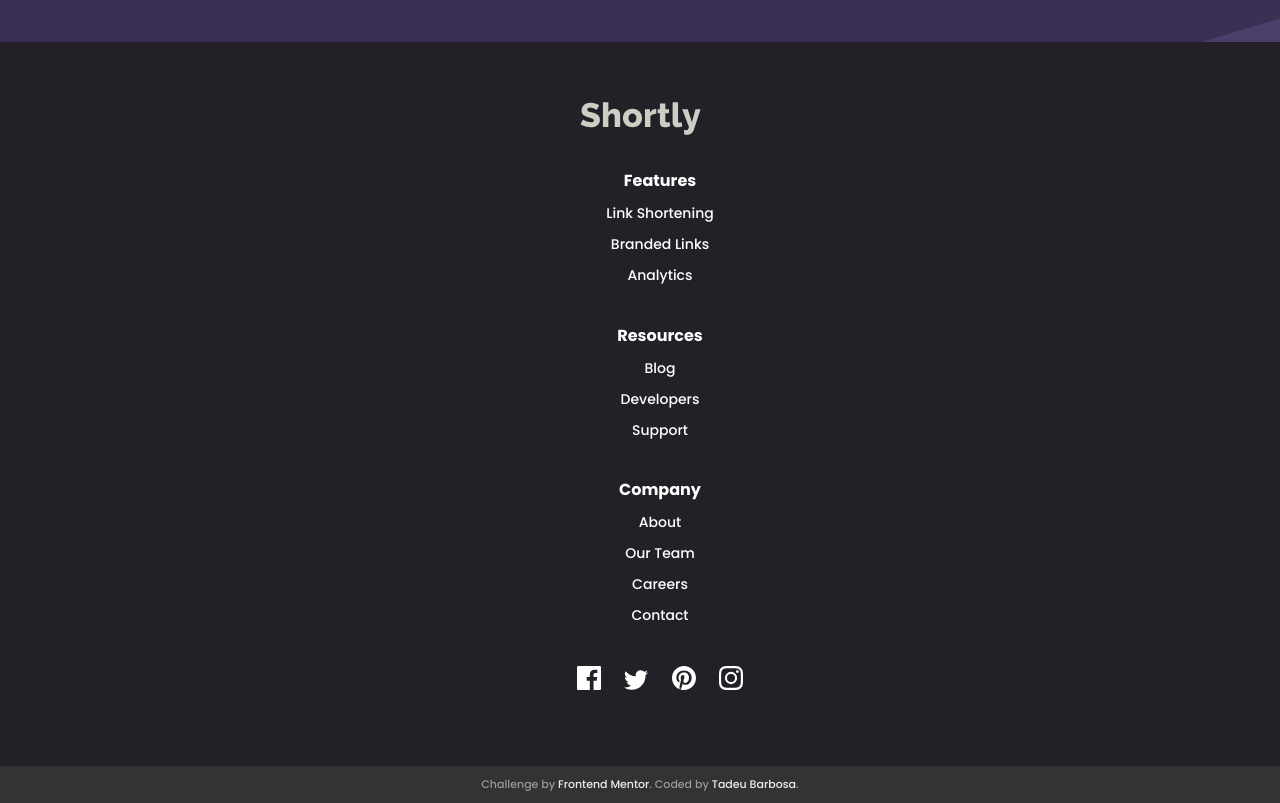
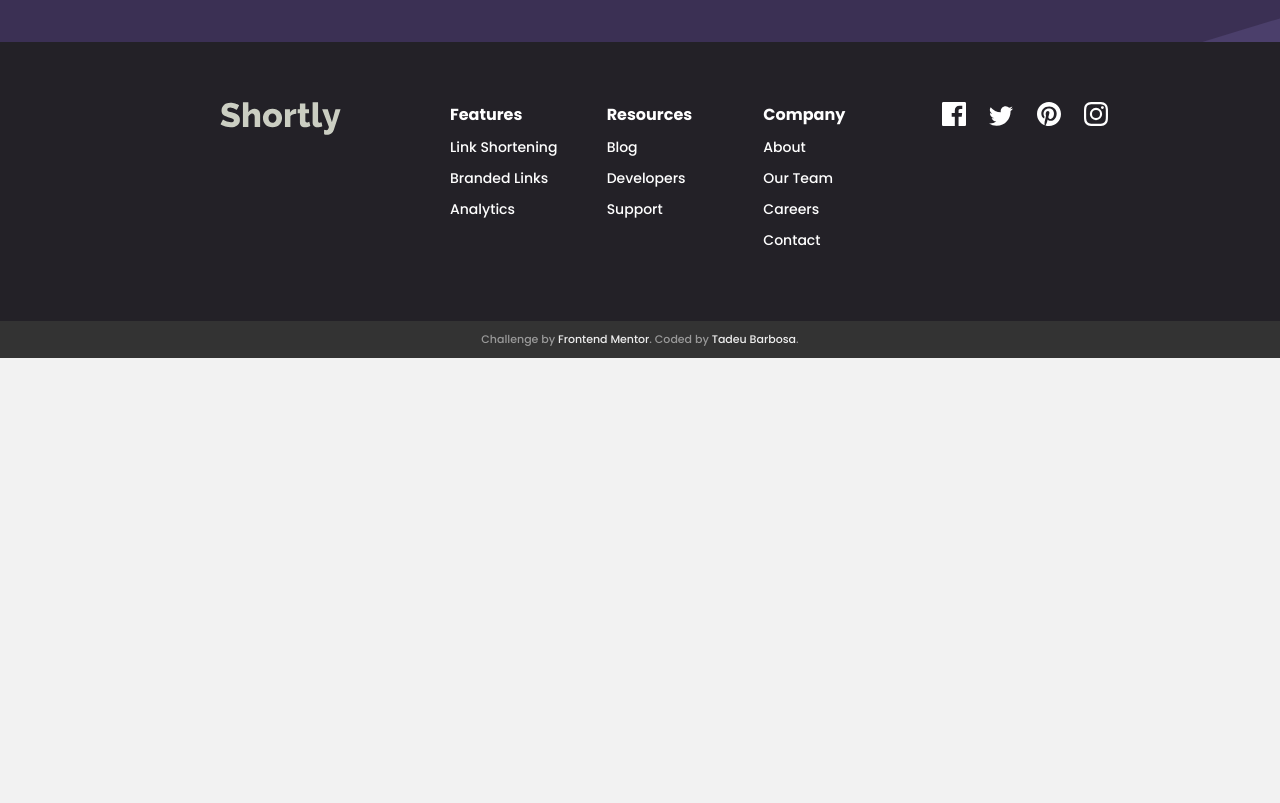
Before and after one commit to tadeubdev/shortly-frontend-mentor, a plain HTML site: page index.html in a window 1280 px wide. Shown: the part 2551-3354 px from the top of the page. After the commit the page ends 2909 px from the top, so only its background shows below. Drawn offline with Linux system fonts and the light colour scheme.

Commit message:
style: configure footer on desktop

```diff
--- a/css/media-queries.css
+++ b/css/media-queries.css
@@ -99,4 +99,21 @@
         left: -150px;
         right: 0;
     }
+    #footer .container {
+        display: grid;
+        grid-template-columns: 260px 1fr 250px;
+    }
+    #footer li {
+        text-align: left;
+    }
+    #footer li h5 {
+        margin-top: 0px;
+    }
+    #footer-social {
+        margin-top: 0px !important;
+    }
+    #footer-links {
+        display: grid;
+        grid-template-columns: repeat(3, 1fr);
+    }
 }
--- a/index.html
+++ b/index.html
@@ -190,13 +190,13 @@
           <li><a href="javascript:void(0);">Contact</a></li>
         </ul>
       </div>
+      <ul id="footer-social">
+        <li><a href="javascript:void(0);"><img src="./images/icon-facebook.svg" alt="Facebook"></a></li>
+        <li><a href="javascript:void(0);"><img src="./images/icon-twitter.svg" alt="Twitter"></a></li>
+        <li><a href="javascript:void(0);"><img src="./images/icon-pinterest.svg" alt="Pinterest"></a></li>
+        <li><a href="javascript:void(0);"><img src="./images/icon-instagram.svg" alt="Instagram"></a></li>
+      </ul>
     </div>
-    <ul id="footer-social">
-      <li><a href="javascript:void(0);"><img src="./images/icon-facebook.svg" alt="Facebook"></a></li>
-      <li><a href="javascript:void(0);"><img src="./images/icon-twitter.svg" alt="Twitter"></a></li>
-      <li><a href="javascript:void(0);"><img src="./images/icon-pinterest.svg" alt="Pinterest"></a></li>
-      <li><a href="javascript:void(0);"><img src="./images/icon-instagram.svg" alt="Instagram"></a></li>
-    </ul>
   </footer>
 
   <div class="attribution">
```
Also changed, not shown: css/style.css (line endings or trailing spaces).
